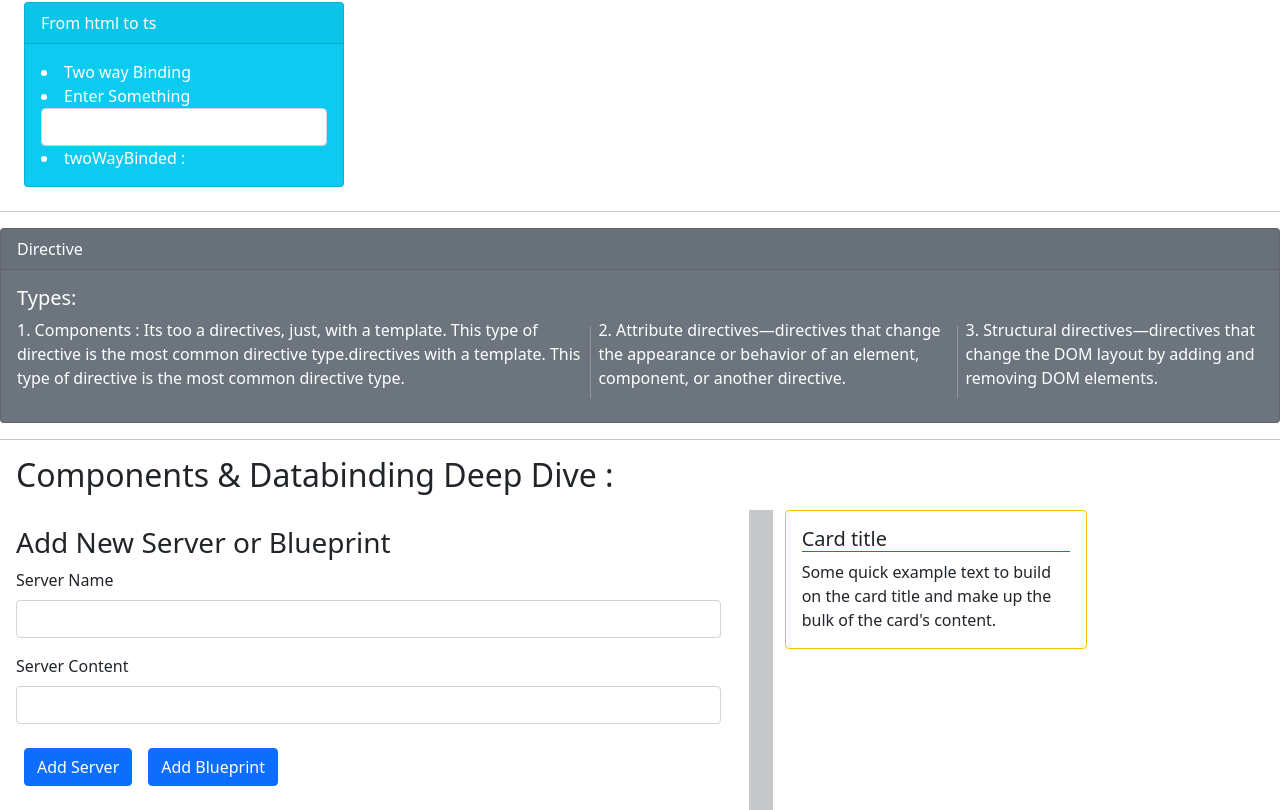
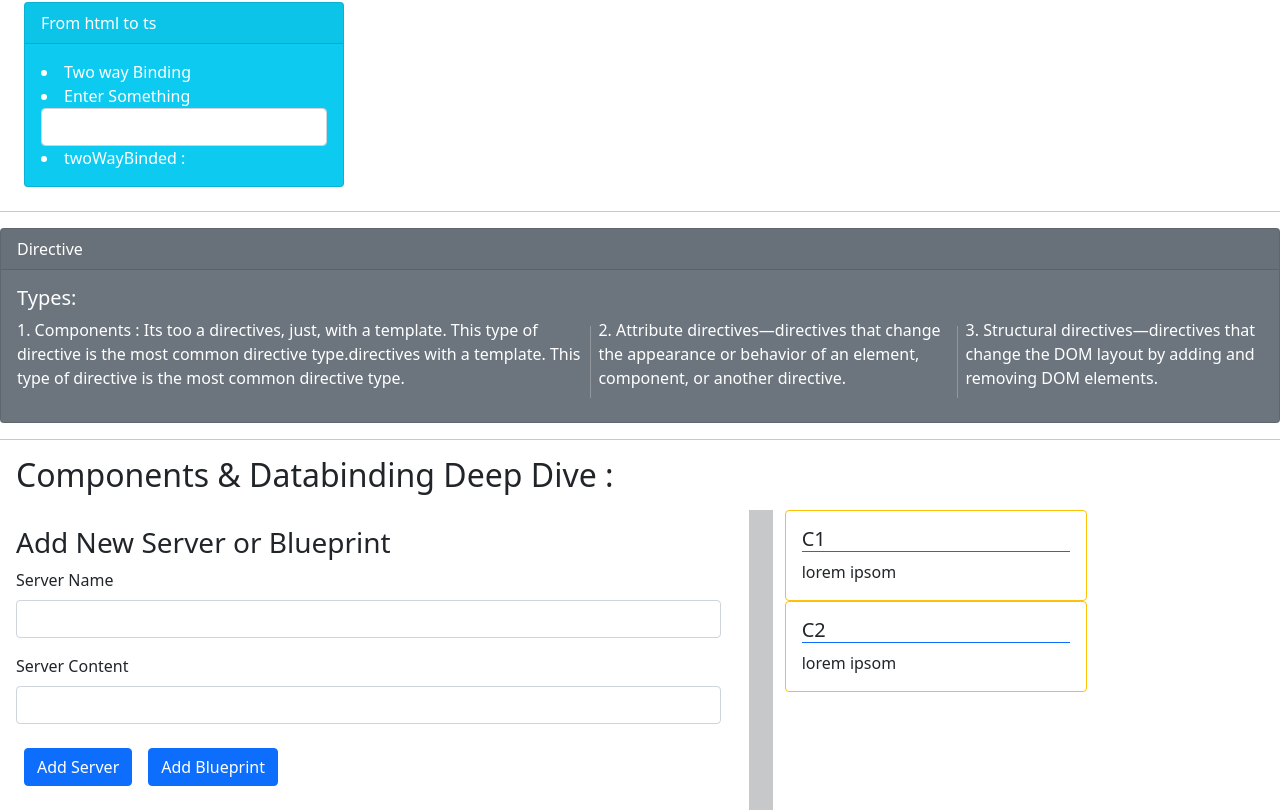
Before and after one commit to Rohit-Kumar-Sah/AngularConcepts, an Angular app: page / in a window 1280 px wide. Shown: the part 1710-2520 px from the top of the page. Built offline with nearby package versions, Linux system fonts and the light colour scheme.

Commit message:
@Input() decorator : Passing data from Parent to Child

```diff
--- a/src/app/app.component.html
+++ b/src/app/app.component.html
@@ -153,6 +153,6 @@
   </div>
   <div class="vr"></div>
   <div class="col-md-3">
-    <app-cockpit-display></app-cockpit-display>
+    <app-cockpit-display *ngFor="let cockpit of cockpitArr" [cpit]="cockpit"></app-cockpit-display>
   </div>
 </div>
--- a/src/app/app.component.ts
+++ b/src/app/app.component.ts
@@ -22,4 +22,6 @@ export class AppComponent {
   }
 
   twoWayBinded: string;
+
+  cockpitArr: { name: string, des: string }[] = [{ name: "C1", des: "lorem ipsom" }, { name: "C2", des: "lorem ipsom" }];
 }
--- a/src/app/cockpit-display/cockpit-display.component.html
+++ b/src/app/cockpit-display/cockpit-display.component.html
@@ -1,7 +1,6 @@
 <div class="card border-warning border">
     <div class="card-body">
-        <h5 class="card-title border-bottom border-primary">Card title</h5>
-        <p class="card-text">Some quick example text to build on the card title and make up the bulk of the card's
-            content.</p>
+        <h5 class="card-title border-bottom border-primary">{{cpit.name}}</h5>
+        <p class="card-text">{{cpit.des}}</p>
     </div>
 </div>
--- a/src/app/cockpit-display/cockpit-display.component.ts
+++ b/src/app/cockpit-display/cockpit-display.component.ts
@@ -1,4 +1,4 @@
-import { Component, OnInit } from '@angular/core';
+import { Component, Input, OnInit } from '@angular/core';
 
 @Component({
   selector: 'app-cockpit-display',
@@ -6,7 +6,7 @@ import { Component, OnInit } from '@angular/core';
   styleUrls: ['./cockpit-display.component.css']
 })
 export class CockpitDisplayComponent implements OnInit {
-
+  @Input() cpit: { name: string, des: string };
   constructor() { }
 
   ngOnInit(): void {
```
